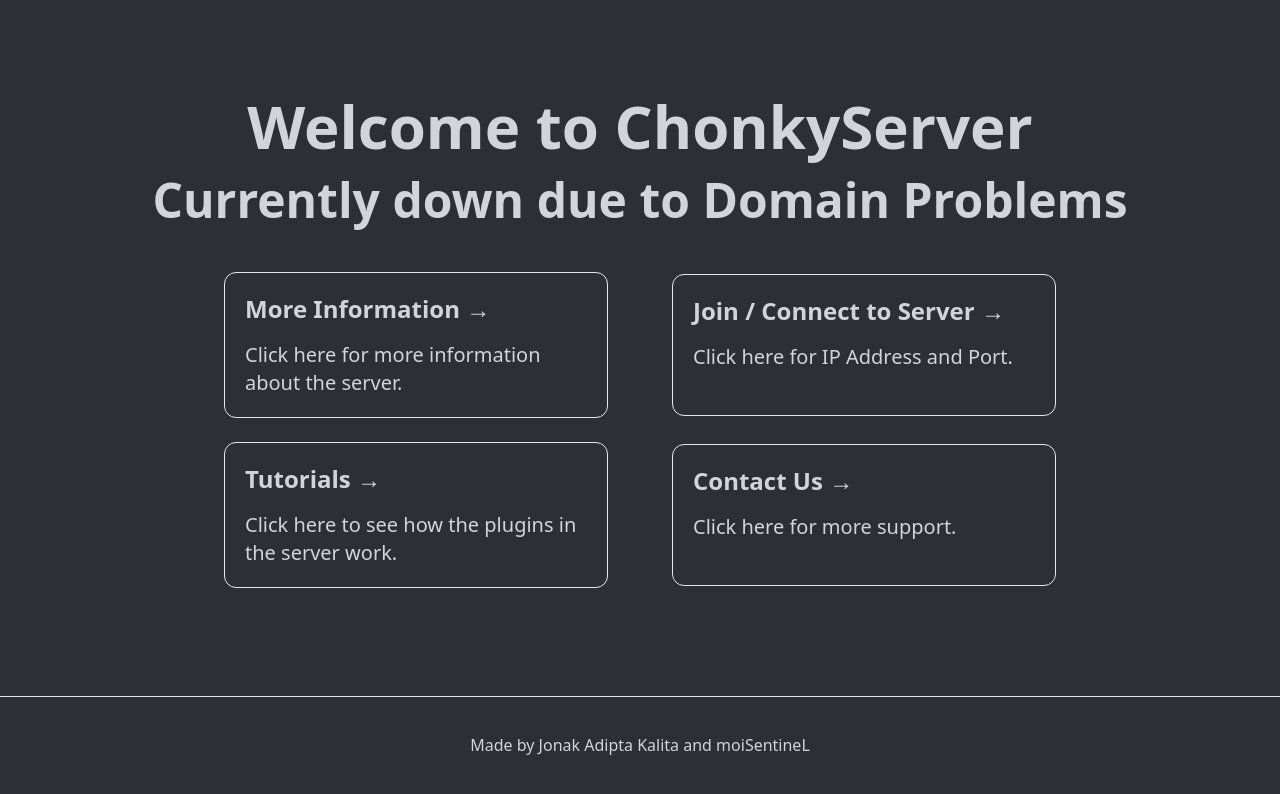
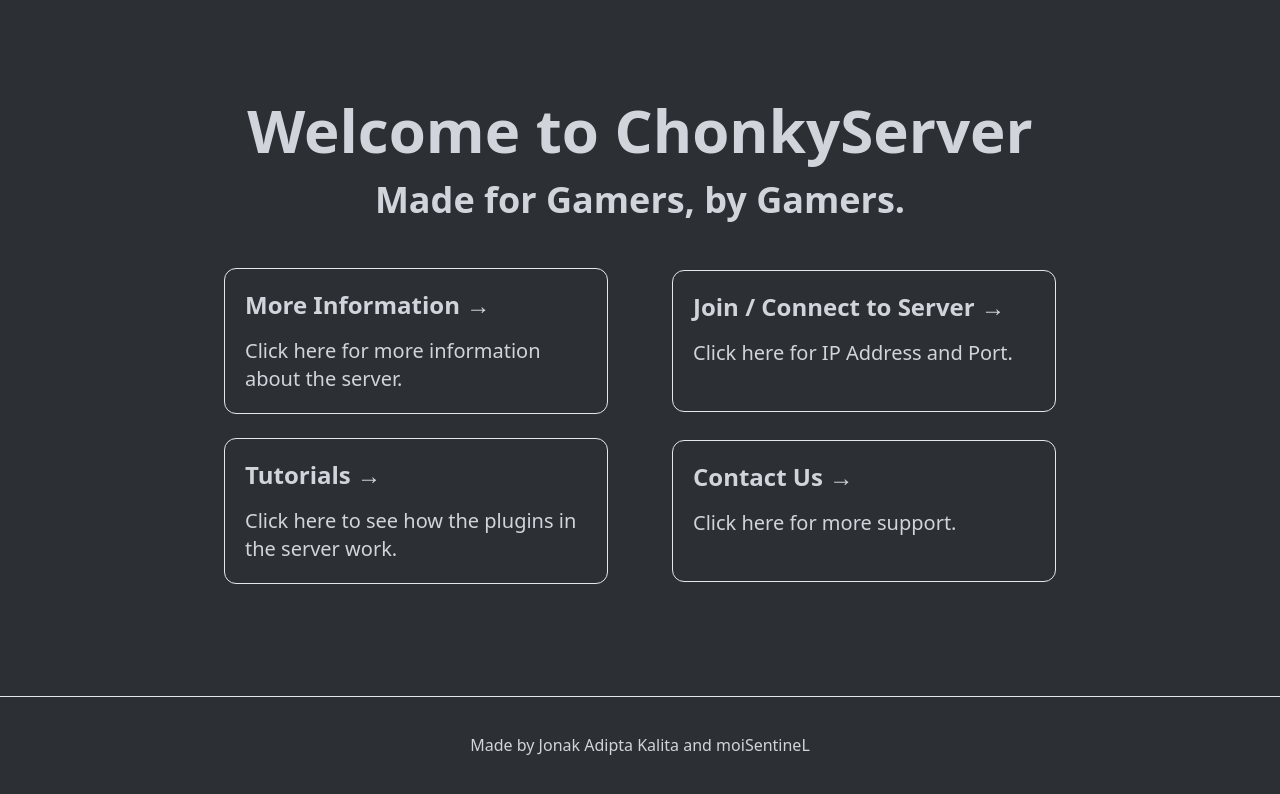
Before and after one commit to moiSentineL/chonkyserver-web, a Next.js app: page / in a window 1280 px wide. Shown: the top 794 px of the page. Built offline with nearby package versions, Linux system fonts and the light colour scheme.

Commit message:
Added motto

```diff
--- a/pages/index.tsx
+++ b/pages/index.tsx
@@ -9,11 +9,11 @@ const Home = () => {
             </Head>
 
             <main className="flex w-full flex-1 flex-col items-center justify-center px-20 text-center">
-                <h1 className="mt-5 text-3xl font-bold sm:text-6xl lg:-mt-5 lg:text-6xl my-10">
+                <h1 className="mt-5 text-3xl font-bold sm:text-6xl lg:-mt-5 lg:text-6xl my-4 lg:my-10">
                     Welcome to ChonkyServer
                 </h1>
-                <div className="lg:pt-5 mt-0 text-2xl font-bold sm:text-6xl lg:-mt-10 lg:text-5xl">
-                    Currently down due to Domain Problems
+                <div className="lg:pt-5 text-2xl font-bold sm:text-6xl lg:-mt-10 lg:text-4xl">
+                    Made for Gamers, by Gamers.
                 </div>
 
                 <div className="mt-6 flex max-w-4xl flex-wrap items-center justify-around sm:w-full">
```
